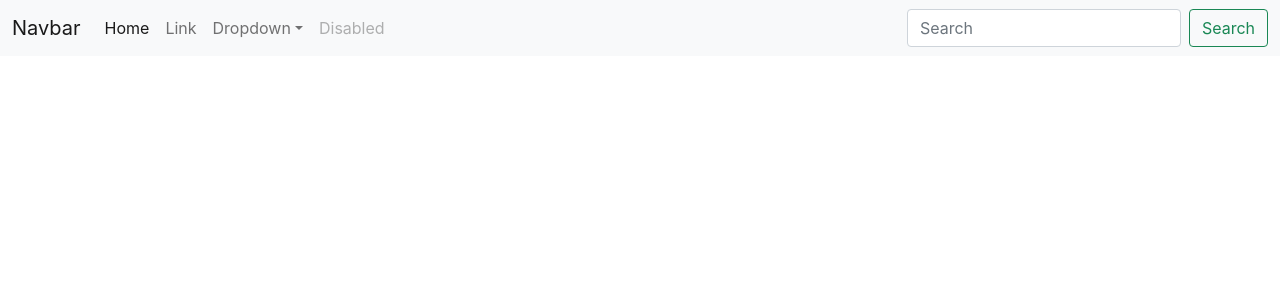
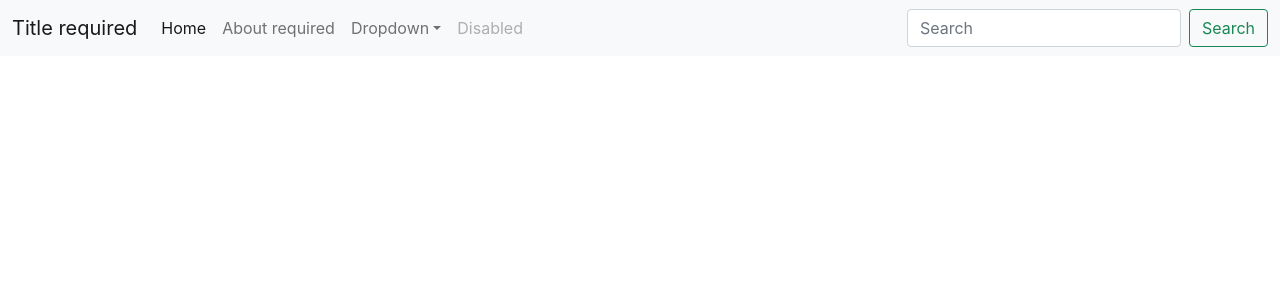
Before and after one commit to TheHimanshuDixit/Text-Manger, a React (Create React App) app: page /about in a window 1280 px wide. Shown: the top 300 px of the page. Built offline with nearby package versions, Linux system fonts and the light colour scheme.

Commit message:
props added

```diff
--- a/src/App.js
+++ b/src/App.js
@@ -1,47 +1,14 @@
-// import logo from './logo.svg';
-import './App.css';        // this is for CSS in react
+import './App.css';
+import Navbar from './Components/Navbar';
 
-// let name = "Harry"
-let name = "<b>Harry</b>"      // it will print AS IT is react external HTML ko neglect kr deti hai
 function App() {
-  // returning an html Element (only one Element will return)  returning JSX
-  // "use strict"; to not get awarw of error in js
   return (
-
-    // below content is html but here we use class as className , for as htmlForm , tabindex as tabIndex (camel case)
-    // JSX fragments -- if you wants to return more then one tag then return it in <> code here </>
-
-    // <div className="App">
-    //   <header className="App-header">
-    //     <img src={logo} className="App-logo" alt="logo" />
-    //     <p>
-    //       Edit <code>src/App.js</code> and save to reload.
-    //     </p>
-    //     <a
-    //       className="App-link"
-    //       href="https://reactjs.org"
-    //       target="_blank"
-    //       rel="noopener noreferrer"
-    //     >
-    //       Learn React
-    //     </a>
-    //   </header>
-    // </div>
-
     <>
-    <nav>
-      <li>Home</li>
-      <li>About Us</li>
-      <li>Contact</li>
-    </nav>
-    <img src="" alt="" />
-    <div className="container">
-      <h1>hello {name}</h1>
-      <p>Lorem ipsum dolor sit amet consectetur adipisicing elit. Fugiat aliquam ea dicta consectetur sapiente vel cupiditate dolorum neque iusto, sed cum, quos pariatur distinctio odio vero tempore quia, maiores animi.</p>
-    </div>
+    <Navbar />
+    {/* <Navbar  title="Text Manager" abouttext="About Text Manager" />              passing props it is like an argument (object) */}
     </>
   );
 }
+export default App;
 
-// npm install or npm i will install node modules
-export default App;
+// if you not write export default then write export before function and at time of import use {App} from .....
--- /dev/null
+++ b/src/Components/Navbar.js
@@ -0,0 +1,54 @@
+import React from 'react'
+import PropTypes from 'prop-types'
+
+export default function Navbar(props) {
+    return (
+        <nav className="navbar navbar-expand-lg navbar-light bg-light">
+            <div className="container-fluid">
+                <a className="navbar-brand" href="/">{props.title}</a>
+                <button className="navbar-toggler" type="button" data-bs-toggle="collapse" data-bs-target="/navbarSupportedContent" aria-controls="navbarSupportedContent" aria-expanded="false" aria-label="Toggle navigation">
+                    <span className="navbar-toggler-icon"></span>
+                </button>
+                <div className="collapse navbar-collapse" id="navbarSupportedContent">
+                    <ul className="navbar-nav me-auto mb-2 mb-lg-0">
+                        <li className="nav-item">
+                            <a className="nav-link active" aria-current="page" href="/">Home</a>
+                        </li>
+                        <li className="nav-item">
+                            <a className="nav-link" href="/">{props.abouttext}</a>
+                        </li>
+                        <li className="nav-item dropdown">
+                            <a className="nav-link dropdown-toggle" href="/" id="navbarDropdown" role="button" data-bs-toggle="dropdown" aria-expanded="false">
+                                Dropdown
+                            </a>
+                            <ul className="dropdown-menu" aria-labelledby="navbarDropdown">
+                                <li><a className="dropdown-item" href="/">Action</a></li>
+                                <li><a className="dropdown-item" href="/">Another action</a></li>
+                                <li><hr className="dropdown-divider" /></li>
+                                <li><a className="dropdown-item" href="/">Something else here</a></li>
+                            </ul>
+                        </li>
+                        <li className="nav-item">
+                            <a className="nav-link disabled" href="/" tabIndex="-1" aria-disabled="true">Disabled</a>
+                        </li>
+                    </ul>
+                    <form className="d-flex">
+                        <input className="form-control me-2" type="search" placeholder="Search" aria-label="Search" />
+                        <button className="btn btn-outline-success" type="submit">Search</button>
+                    </form>
+                </div>
+            </div>
+        </nav>
+    )
+}
+
+// argument type setting  if prop type is not the type written below it will give error
+Navbar.propTypes = {
+    title : PropTypes.string.isRequired ,  // is required means mandate to fill the value
+    abouttext : PropTypes.string
+}
+
+Navbar.defaultProps = {
+    title : "Title required",
+    abouttext : "About required"
+}
--- a/src/Users.js
+++ b/src/Users.js
@@ -10,7 +10,7 @@
         <>
             <nav className="navbar navbar-expand-lg navbar-light bg-light">
                 <div className="container-fluid">
-                    <a className="navbar-brand" href="/">Navbar</a>
+                    <a className="navbar-brand" href="/">Text Manager</a>
                     <button className="navbar-toggler" type="button" data-bs-toggle="collapse" data-bs-target="/navbarSupportedContent" aria-controls="navbarSupportedContent" aria-expanded="false" aria-label="Toggle navigation">
                         <span className="navbar-toggler-icon"></span>
                     </button>
--- a/src/index.js
+++ b/src/index.js
@@ -1,14 +1,16 @@
 import React from 'react';
 import ReactDOM from 'react-dom/client';
 import './index.css';
-// import App from './App';
-import Users from './Users';
+import App from './App';
+// import Users from './Users';
 import reportWebVitals from './reportWebVitals';
 
 const root = ReactDOM.createRoot(document.getElementById('root'));
 root.render(
   <React.StrictMode>
-    <Users/>
+    <App/>
+    {/* or used like this*/}
+    {/* <App></App> */}
   </React.StrictMode>
 );
 
@@ -16,3 +18,16 @@
 // to log results (for example: reportWebVitals(console.log))
 // or send to an analytics endpoint. Learn more: https://bit.ly/CRA-vitals
 reportWebVitals();
+
+
+
+
+// if you did not want to export then write it in a same File.
+// function App() {
+//   return (
+//     <>
+//     <Navbar />
+//     {/* <Navbar  title="Text Manager" abouttext="About Text Manager" />              passing props it is like an argument (object) */}
+//     </>
+//   );
+// }
```
Also changed, not shown: module1.mjs (added, +10 -0 lines), module2.mjs (added, +8 -0 lines), src/Info.js (added, +52 -0 lines).
